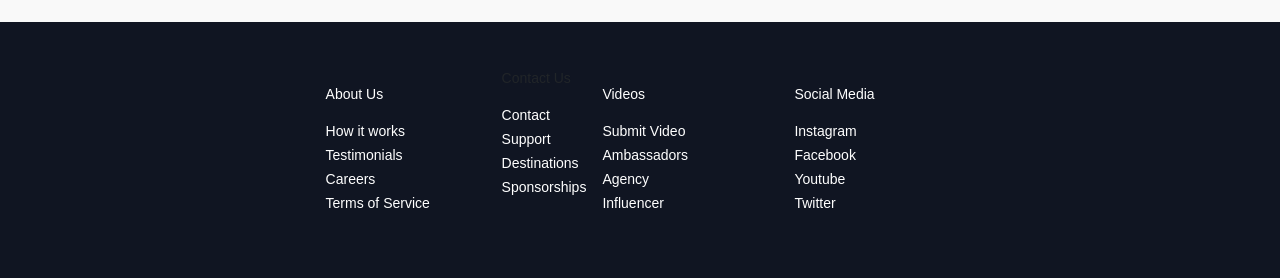
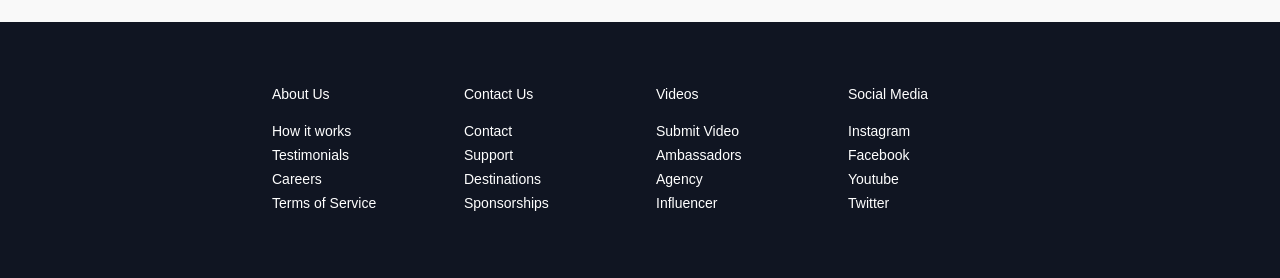
Before and after one commit to Aditya-gam/BCI-P300, a React (Create React App) app in the folder client/: page / in a window 1280 px wide. Shown: the part 5018-5296 px from the top of the page. Built offline with nearby package versions, Linux system fonts and the light colour scheme; no server answers; a web font is replaced by a local one.

Commit message:
Footer Problem Solved

```diff
--- a/client/src/components/Footer/index.js
+++ b/client/src/components/Footer/index.js
@@ -51,9 +51,8 @@ const Footer = () => {
                 <a href="/login" className="FooterLink">Terms of Service</a>
                 </div>
               </div>
-              <div classname="FooterLinkItems">
+              <div className="FooterLinkItems">
                 <h1 className="FooterLinkTitle">Contact Us</h1>
-
                 <div>
                 <a href="/login" className="FooterLink">Contact</a>
                 </div>
```
